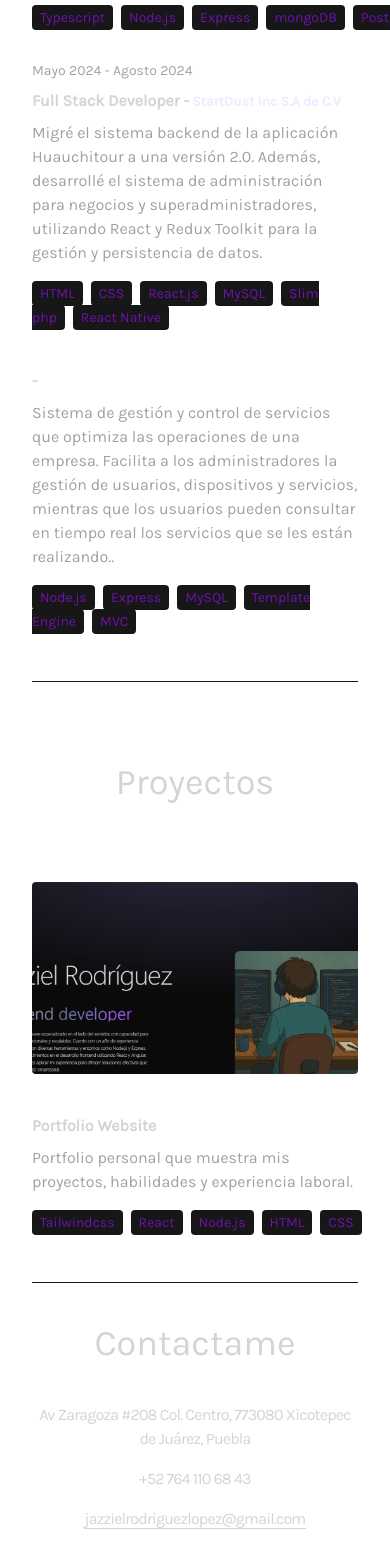
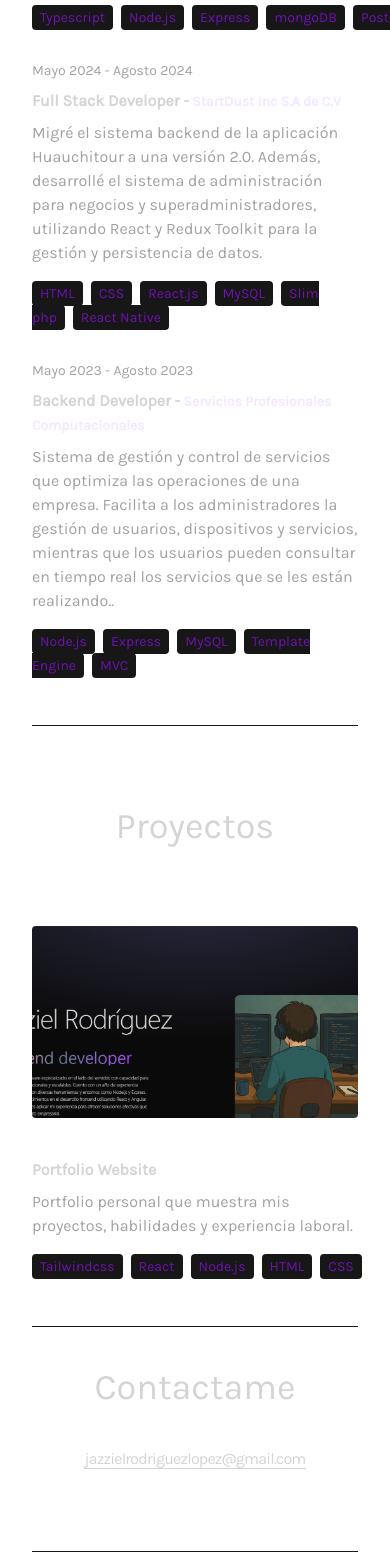
Before and after one commit to JazzoLopez/portfolio-dev, a React (Vite) app: page / in a window 390 px wide. Shown: the part 4578-6146 px from the top of the page. Built offline with nearby package versions, Linux system fonts and the light colour scheme.

Commit message:
feat: comment out address and phone number in CONTACT constant and update experience details

```diff
--- a/src/components/Contact.jsx
+++ b/src/components/Contact.jsx
@@ -10,11 +10,11 @@ export default function Contact() {
                 transition={{ duration: 0.5 }}
                 className='my-10 text-center text-4xl'>Contactame</motion.h2>
             <div className="text-center tracking-tighter">
-                <motion.p
+                {/* <motion.p
                     whileInView={{ opacity: 1, x: 0 }}
                     initial={{ opacity: 0, x: -100 }}
                     transition={{ duration: 1 }}
-                    className='my-4'>{CONTACT.address}</motion.p>
+                    className='my-4'>{CONTACT.address}</motion.p> */}
                 <motion.p
                     whileInView={{ opacity: 1, x: 0 }}
                     initial={{ opacity: 0, x: 100 }}
--- a/src/constants/index.js
+++ b/src/constants/index.js
@@ -29,8 +29,9 @@ export const EXPERIENCES = [
   },
 
   {
-    title:"SPC",
-    image: project2,
+    year: "Mayo 2023 - Agosto 2023",
+    role: "Backend Developer",
+    company: " Servicios Profesionales Computacionales",
     description:
       "Sistema de gestión y control de servicios que optimiza las operaciones de una empresa. Facilita a los administradores la gestión de usuarios, dispositivos y servicios, mientras que los usuarios pueden consultar en tiempo real los servicios que se les están realizando..",
     technologies: ["Node.js", "Express", "MySQL", "Template Engine", "MVC"],
@@ -49,7 +50,7 @@ export const PROJECTS = [
 ];
 
 export const CONTACT = {
-  address: "Av Zaragoza #208 Col. Centro, 773080 Xicotepec de Juárez, Puebla",
-  phoneNo: "+52 764 110 68 43 ",
+  // address: "Av Zaragoza #208 Col. Centro, 773080 Xicotepec de Juárez, Puebla",
+  // phoneNo: "+52 764 110 68 43 ",
   email: "jazzielrodriguezlopez@gmail.com",
 };
```
